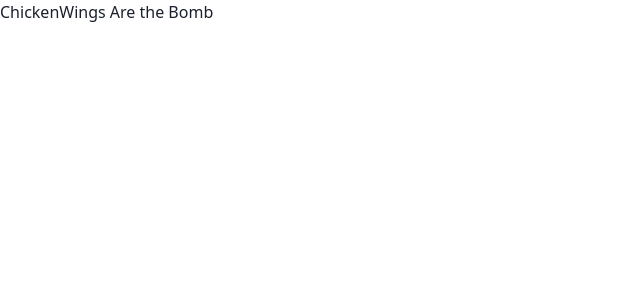
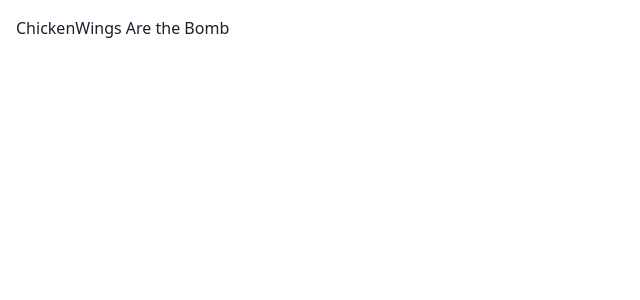
Before and after one commit to KennedyMungai/fullstack_todo_frontend, a Next.js app: page / in a window 1280 px wide. Shown: the top 300 px of the page, without its empty margins (0-640 px from the left). Built offline with nearby package versions, Linux system fonts and the light colour scheme.

Commit message:
Made some format updates to the component

```diff
--- a/src/components/TodoBody.tsx
+++ b/src/components/TodoBody.tsx
@@ -6,7 +6,7 @@ type Props = {}
 
 const TodoBody = (props: Props) => {
 	return (
-		<Flex>
+		<Flex direction='column' gap={4} p={4} width={'100vw'} height={'100vh'}>
 			<Text>ChickenWings Are the Bomb</Text>
 		</Flex>
 	)
```
